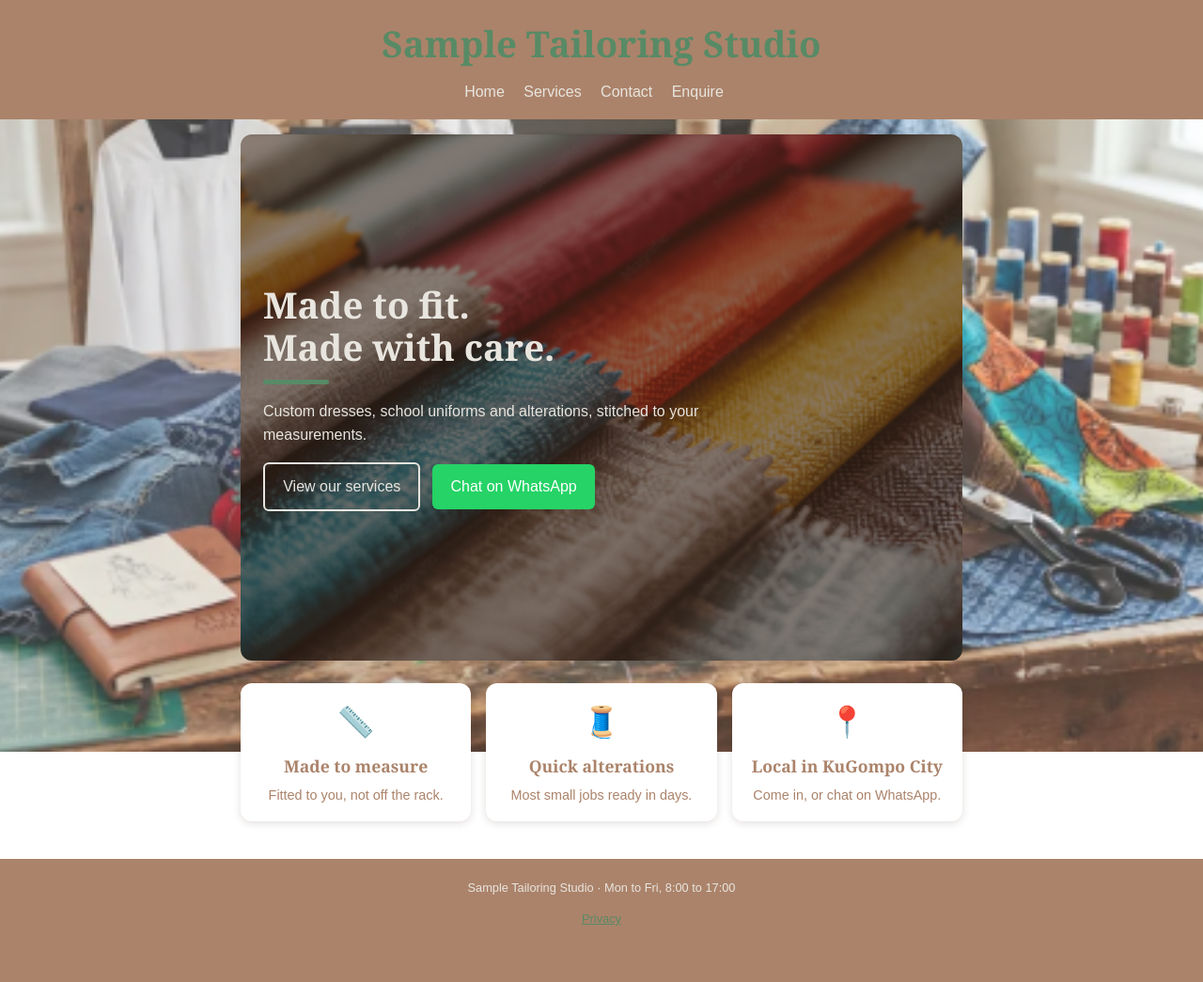
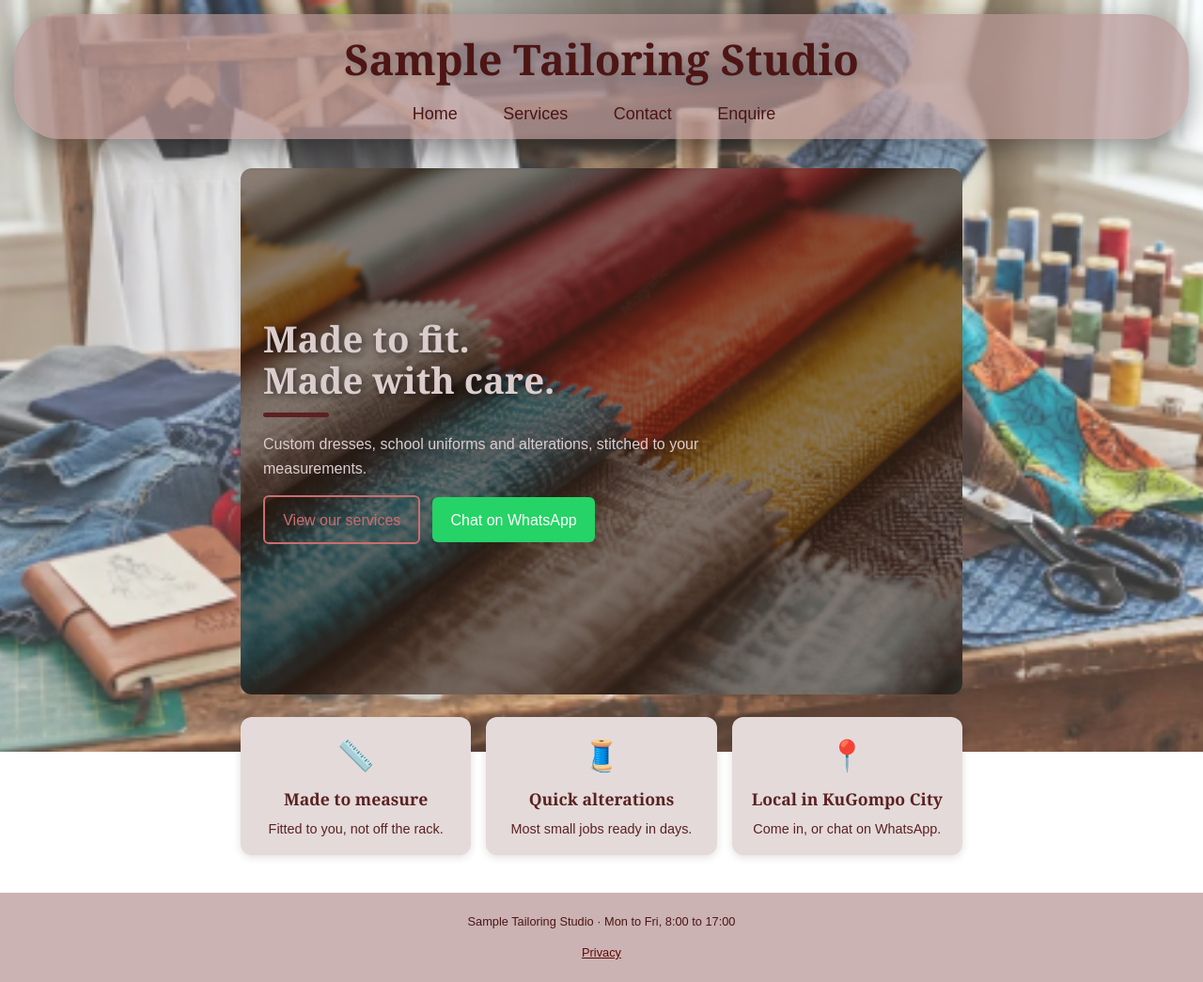
Before and after one commit to sk518x/tailoring-site, a Flask app: page / in a window 1280 px wide. Shown: the whole page at 94% size. Before the commit the page ends 985 px from the top, so only its background shows below. Run offline with Flask 3, Linux system fonts and the light colour scheme.

Commit message:
Colour, font and layout tweaks

```diff
--- a/static/style.css
+++ b/static/style.css
@@ -1,8 +1,8 @@
 :root {
-  --terracotta: #a3502c;
-  --ochre: #588a66;
-  --brown: #ab836a;
-  --cream: #e8e5df;
+  --terracotta: #632d15;
+  --ochre: #5c2121;
+  --brown: #fafafa;
+  --cream: #cd6d6d;
   --green: #2e6b4f;
 }
 
@@ -17,7 +17,7 @@ body {
   flex-direction: column;
   font-family: Arial, Helvetica, sans-serif;
   line-height: 1.6;
-  color: var(--brown);
+  color: #5c2121;
 }
 
 h1,
@@ -28,26 +28,36 @@ h4 {
 }
 
 header {
-  background: var(--brown);
-  color: var(--cream);
-  padding: 1rem;
   text-align: center;
+  background: rgba(182, 147, 147, 0.7);
+  border-radius: 50px;
+  margin: 15px;
+  padding: 12px 25px;
+  box-shadow: 0 10px 30px rgba(0, 0, 0, 0.4);
 }
 
 header h1 {
   margin: 0 0 0.5rem 0;
-  font-size: 2.4rem;
-  color: var(--ochre);
+  font-size: 45px;
+  color: #4e1515;
+  text-shadow: 2px 2px 8px rgba(123, 120, 120, 0.8);
 }
 
 nav a {
-  color: var(--cream);
+  color: #4e1515;
+  padding: 8px 14px;
   margin-right: 1rem;
+  font-size: 18px;
+  /* font-weight: 5000; */
   text-decoration: none;
+  border-radius: 20px;
+  transition: all 0.3s ease;
 }
 
 nav a:hover {
-  color: var(--ochre);
+  color: #5c2121;
+  background: #d0bfbf;
+  transform: scale(1.1);
 }
 
 main {
@@ -62,12 +72,16 @@ footer {
   padding: 0.5rem 1rem;
   font-size: 0.8rem;
   text-align: center;
-  background: var(--brown);
-  color: var(--cream);
+  background: rgba(182, 147, 147, 0.7);
+  color: #4e1515;
 }
 
 footer a {
-  color: var(--ochre);
+  color: #620909;
+}
+
+footer a:hover {
+  background: #caa9a9;
 }
 
 img {
@@ -82,7 +96,7 @@ img {
   background:
     linear-gradient(rgba(59, 36, 22, 0.6), rgba(59, 36, 22, 0.6)),
     url("images/hero.png") center / cover;
-  color: var(--cream);
+  color: #dccdcd;
   padding: 2rem 1.5rem;
   border-radius: 12px;
   margin-bottom: 1.5rem;
@@ -93,6 +107,8 @@ img {
 }
 
 .hero h2 {
+  color: #dccdcd;
+  text-shadow: 2px 2px 8px rgba(0, 0, 0, 0.6);
   font-size: 2.4rem;
   line-height: 1.15;
   margin: 0 0 0.8rem 0;
@@ -189,7 +205,7 @@ textarea {
   border-radius: 12px;
   padding: 1rem;
   text-decoration: none;
-  color: var(--brown);
+  color: #632d15;
   box-shadow: 0 2px 8px rgba(59, 36, 22, 0.15);
 }
 
@@ -245,8 +261,8 @@ textarea {
   left: 50%;
   bottom: 1rem;
   transform: translateX(-50%);
-  background: white;
-  color: var(--brown);
+  background: rgb(230, 223, 223);
+  color: #620909;
   padding: 0.5rem 1.2rem;
   border-radius: 999px;
   font-weight: bold;
@@ -269,7 +285,7 @@ textarea {
 .feature {
   text-align: center;
   padding: 1rem;
-  background: white;
+  background: rgb(228, 218, 218);
   border-radius: 12px;
   box-shadow: 0 2px 8px rgba(59, 36, 22, 0.15);
 }
@@ -303,13 +319,13 @@ textarea {
   -webkit-backdrop-filter: blur(10px);
   border: 1px solid rgba(255, 255, 255, 0.5);
   border-radius: 16px;
-  color: var(--cream);
+  color: #632d15;
   box-shadow: 0 8px 24px rgba(59, 36, 22, 0.3);
 }
 
 .glass-card h2,
 .glass-card a {
-  color: var(--cream);
+  color: #5d1b1b;
 }
 
 .glass-card input,
@@ -318,3 +334,13 @@ textarea {
   border: 1px solid rgba(59, 36, 22, 0.25);
   border-radius: 8px;
 }
+
+.page-title {
+  color: #4e1515;
+  text-shadow: 0 2px 6px rgba(59, 36, 22, 0.6);
+  background: rgba(182, 147, 147, 0.7);
+  border-radius: 20px;
+  margin: 5px;
+  padding: 5px;
+  box-shadow: 0 10px 30px rgba(0, 0, 0, 0.4);
+}
--- a/templates/services.html
+++ b/templates/services.html
@@ -1,7 +1,8 @@
 {% extends "base.html" %} {% block title %}Services - {{ business_name }}{%
 endblock %} {% block banner_class %}banner-services{% endblock %} {% block
 content %}
-<h2>Our services</h2>
+<!-- <h2>Our services</h2> -->
+<h2 class="page-title">Our services</h2>
 
 <div class="photo-cards">
     {% for service in services %}
```
